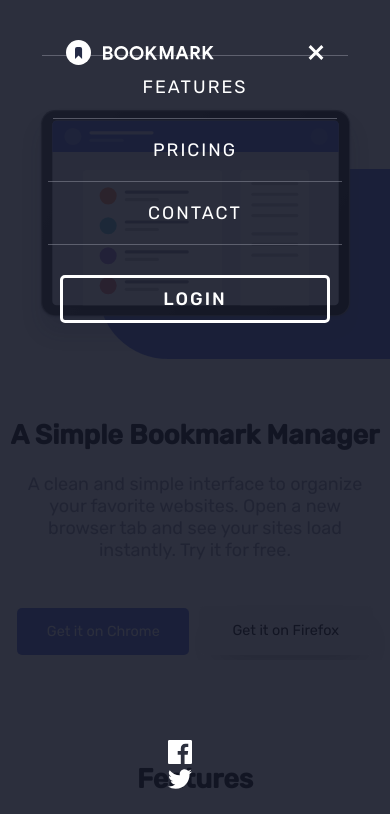
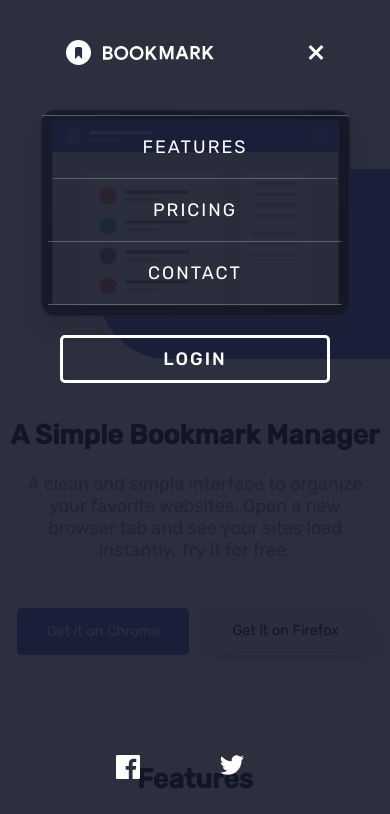
Before and after one commit to J-Guidry/bookmark-landing-page, a plain HTML site: page index.html in a window 390 px wide. Both pictures are taken after a click on the picture 315 px from the left and 52 px from the top of the page. Drawn offline with Linux system fonts and the light colour scheme.

Commit message:
mobile nav styling error corrected

```diff
--- a/style.css
+++ b/style.css
@@ -90,7 +90,7 @@ header {
 }
 
 .mobile-nav ul {
-    margin-top: 40px;
+    margin-top: 100px;
     padding-left: 10%;
     padding-right: 10%;
     display: flex;
@@ -141,8 +141,10 @@ header {
 .social {
     position: absolute;
     bottom: 50px;
-    left: 25vw;
-    right: 25vw;
+    display: flex;
+    max-width: 100%;
+    width: 100%;
+    justify-content: center;
 }
 
 .social img {
@@ -155,7 +157,7 @@ img {
 }
 
 .social a {
-    padding: 10px 30px;
+    padding: 10px 25px;
     position: relative;
 }
 
```
